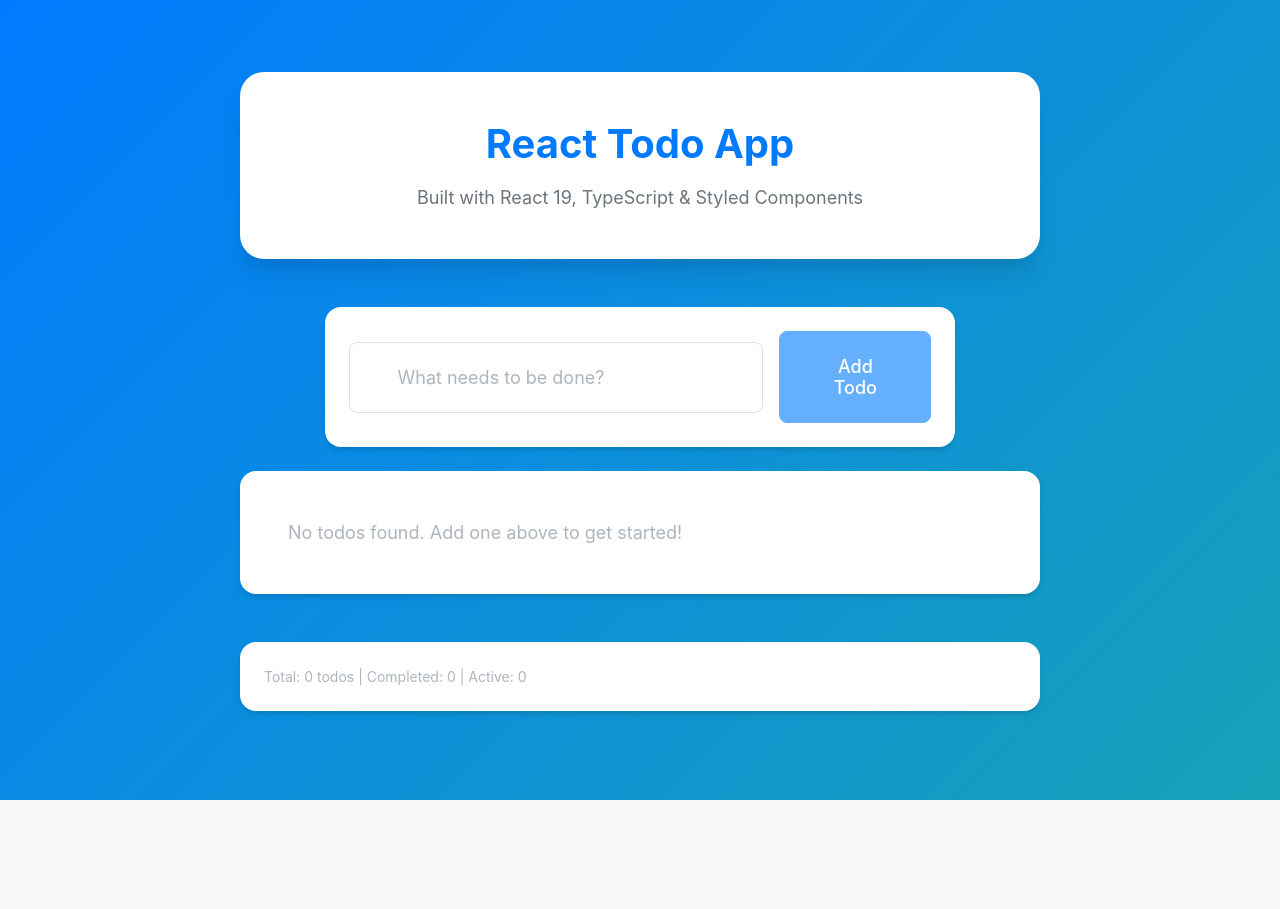
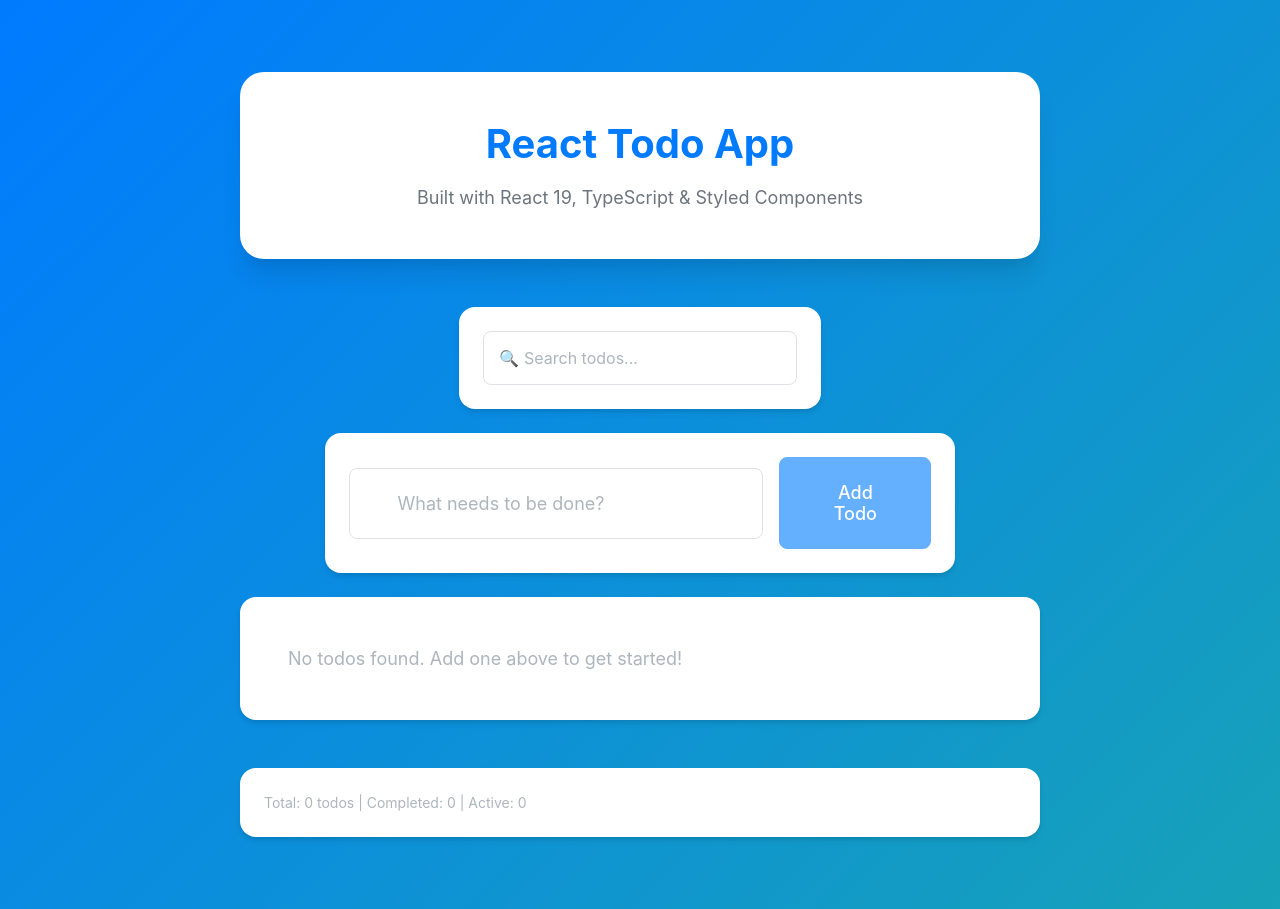
Before and after one commit to Bashkatov-spb/react-todo-context7, a React (Vite) app: page / in a window 1280 px wide. Before the commit the page ends 800 px from the top, so only its background shows below. Built offline with nearby package versions, Linux system fonts and the light colour scheme.

Commit message:
🔍 Integrate search functionality in App component
- Add SearchTodos component to the main app
- Connect search state and handlers
- Show search query in footer stats
- Maintain existing functionality with new search feature

```diff
--- a/src/App.tsx
+++ b/src/App.tsx
@@ -1,6 +1,6 @@
 import React from 'react';
 import { useTodos } from '@/hooks';
-import { AddTodo, TodoList, TodoFilters, ErrorAlert } from '@/components';
+import { AddTodo, TodoList, TodoFilters, ErrorAlert, SearchTodos } from '@/components';
 import { Box, Flex, Heading, Text } from '@/styles';
 import { theme } from '@/styles';
 
@@ -9,6 +9,7 @@ const App: React.FC = () => {
     todos,
     allTodos,
     filter,
+    searchQuery,
     loading,
     error,
     stats,
@@ -17,8 +18,13 @@ const App: React.FC = () => {
     deleteTodo,
     updateTodo,
     setFilter,
+    setSearchQuery,
     clearCompleted
   } = useTodos();
+
+  const handleClearSearch = () => {
+    setSearchQuery('');
+  };
 
   return (
     <Box
@@ -62,6 +68,14 @@ const App: React.FC = () => {
         {/* Error Alert */}
         <ErrorAlert error={error} />
 
+        {/* Search Todos */}
+        <SearchTodos
+          searchQuery={searchQuery}
+          onSearchChange={setSearchQuery}
+          onClearSearch={handleClearSearch}
+          resultsCount={todos.length}
+        />
+
         {/* Add Todo Form */}
         <AddTodo
           onAdd={addTodo}
@@ -102,6 +116,7 @@ const App: React.FC = () => {
         >
           <Text $size="sm" $color={theme.colors.gray[500]}>
             Total: {stats.total} todos | Completed: {stats.completed} | Active: {stats.active}
+            {searchQuery && ` | Search: "${searchQuery}"`}
           </Text>
         </Box>
       </Flex>
```
